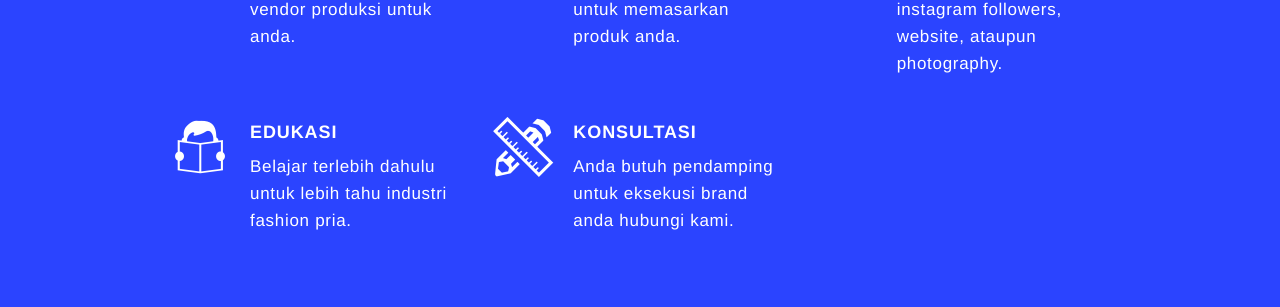
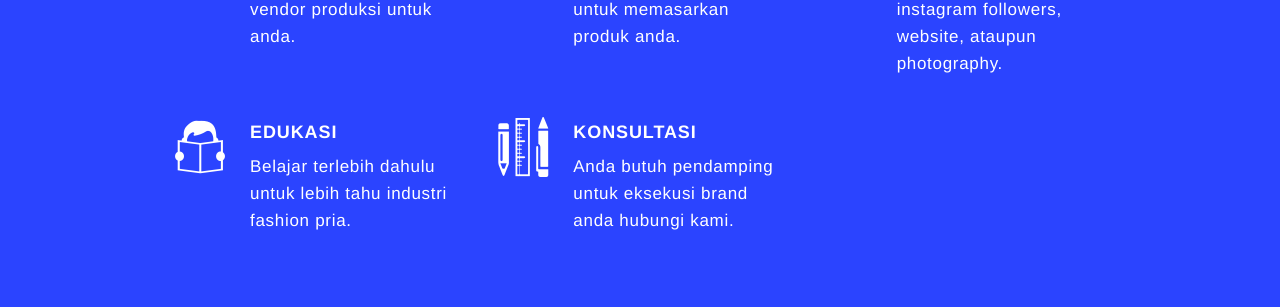
Before and after one commit to kemtol/fashion-pria, a Jekyll site: the page built from index.html, in a window 1280 px wide. Shown: the part 659-966 px from the top of the page. Built offline with Jekyll 4.4.1, drawn with Linux system fonts in a browser that asks for light colours.

Commit message:
no message

```diff
--- a/_includes/header.html
+++ b/_includes/header.html
@@ -52,7 +52,7 @@
 					</div><!-- .col -->
 					<div class="col-md-4 col-sm-6">
 						<div class="single-process">
-							<i class="icofont-instrument"></i>
+							<i class="icofont-ruler-pencil-alt-2"></i>
 							<h6>Konsultasi</h6>
 							<p>Anda butuh pendamping untuk eksekusi brand anda hubungi kami.</p>
 						</div>
```
